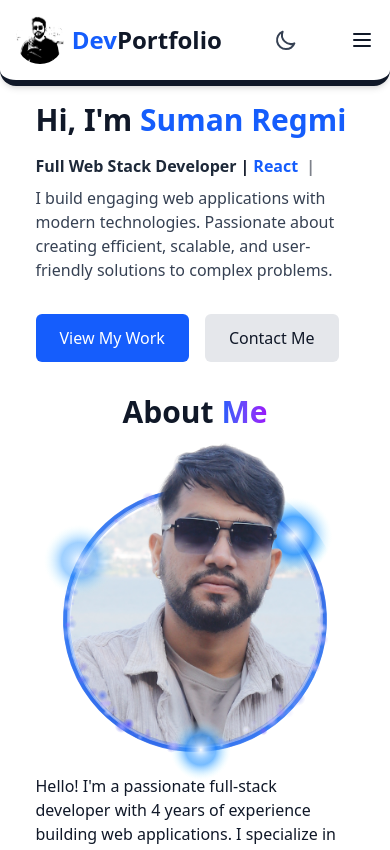
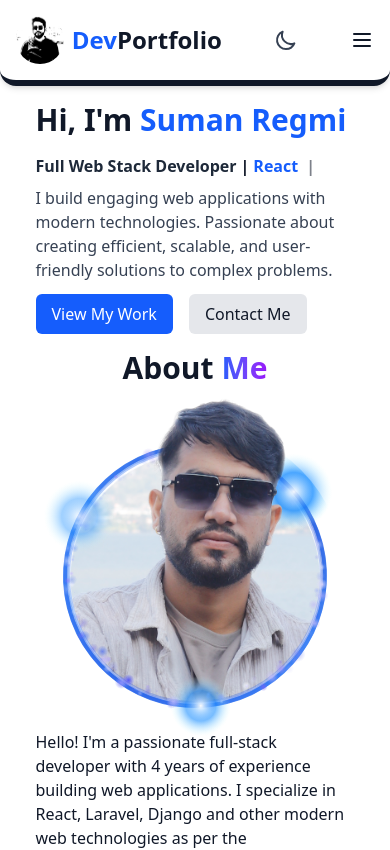
Before and after one commit to SumaniqueCode/SumaniqueCode, a React (Vite) app: page /home in a window 390 px wide. Shown: the top 850 px of the page. Built offline with nearby package versions, Linux system fonts and the light colour scheme.

Commit message:
Responsive UI fix

```diff
--- a/src/portfolio/components/Hero.tsx
+++ b/src/portfolio/components/Hero.tsx
@@ -59,20 +59,20 @@ const Hero = ({ darkMode, setActiveSection }: heroProps) => {
                     <span className={`${darkMode ? 'text-blue-400' : 'text-blue-600'} ml-1`}>{displayText} </span>
                     <span className="inline-block font-extrabold animate-pulse ml-1">|</span>
                 </h2>
-                <p  style={{ animation: 'fadeInUp 0.5s ease-out' }} className={`${darkMode ? 'text-white' : 'text-gray-700'} md:font-semibold text-md md:text-lg lg:text-xl mb-8 max-w-2xl`}>
+                <p  style={{ animation: 'fadeInUp 0.5s ease-out' }} className={`${darkMode ? 'text-white' : 'text-gray-700'} md:font-semibold text-md md:text-lg lg:text-xl mb-3 md:mb-5 lg:mb-8 max-w-2xl`}>
                     I build engaging web applications with modern technologies. Passionate about creating
                     efficient, scalable, and user-friendly solutions to complex problems.
                 </p>
                 <div className="flex flex-wrap gap-4"  style={{ animation: ' slideInRight 0.5s ease-out' }}>
                     <button
                         onClick={() => scrollToSection('projects')}
-                        className={`px-6 py-3 rounded-md ${darkMode ? 'bg-blue-800 hover:bg-blue-900' : 'bg-blue-600 hover:bg-blue-700'} text-white font-medium cursor-pointer`}
+                        className={`px-4 md:px-6 py-2 md:py-3 rounded-md ${darkMode ? 'bg-blue-800 hover:bg-blue-900' : 'bg-blue-600 hover:bg-blue-700'} text-white font-medium cursor-pointer`}
                     >
                         View My Work
                     </button>
                     <button
                         onClick={() => scrollToSection('contact')}
-                        className={`px-6 py-3 rounded-md ${darkMode ? 'bg-gray-700 hover:bg-gray-800' : 'bg-gray-200 hover:bg-gray-300'} font-medium cursor-pointer`}
+                        className={`px-4 md:px-6 py-2 md:py-3 rounded-md ${darkMode ? 'bg-gray-700 hover:bg-gray-800' : 'bg-gray-200 hover:bg-gray-300'} font-medium cursor-pointer`}
                     >
                         Contact Me
                     </button>
--- a/src/portfolio/components/about/About.tsx
+++ b/src/portfolio/components/about/About.tsx
@@ -5,7 +5,7 @@ interface aboutProps {
 }
 const About = ({ darkMode }: aboutProps) => {
     return (
-        <section id="about" className="py-4">
+        <section id="about" className="">
             <div className="text-center">
                 <h2 className={`text-3xl md:text-4xl font-bold mb-4 ${darkMode ? "text-white" : "text-gray-900"}`} style={{ animation: "fadeInDown 0.6s ease-out" }}
                 >
```
